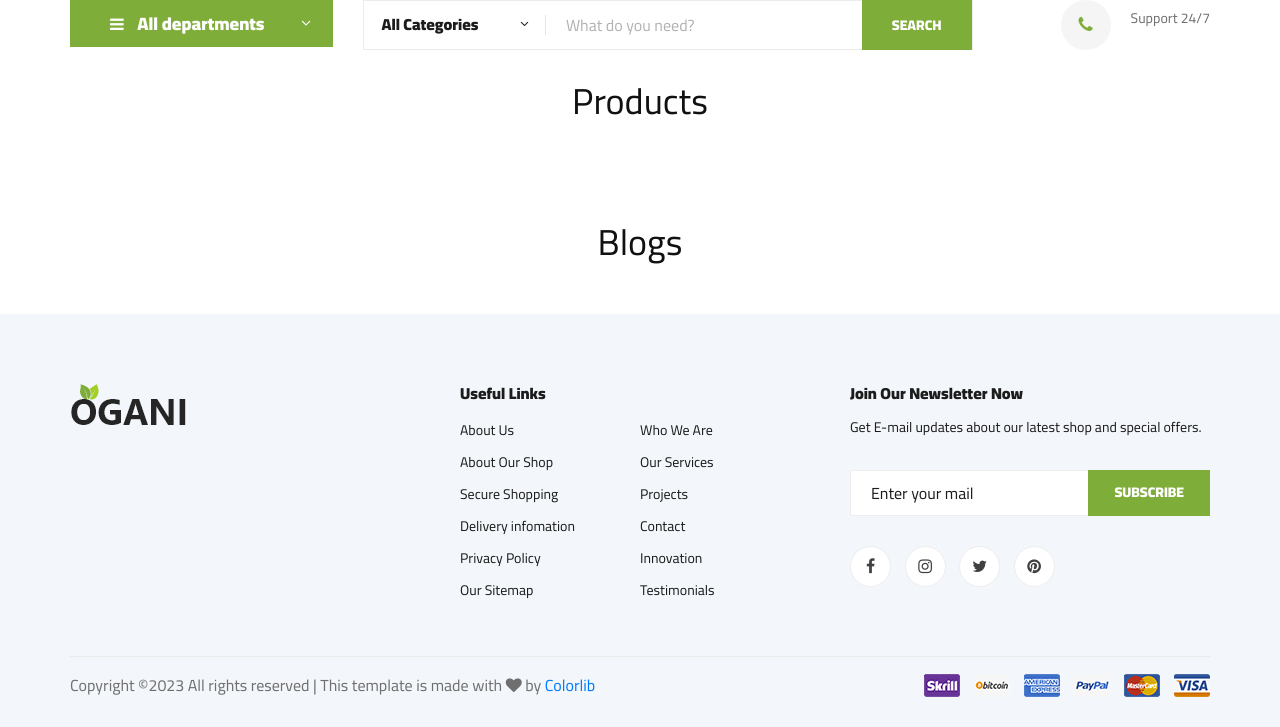
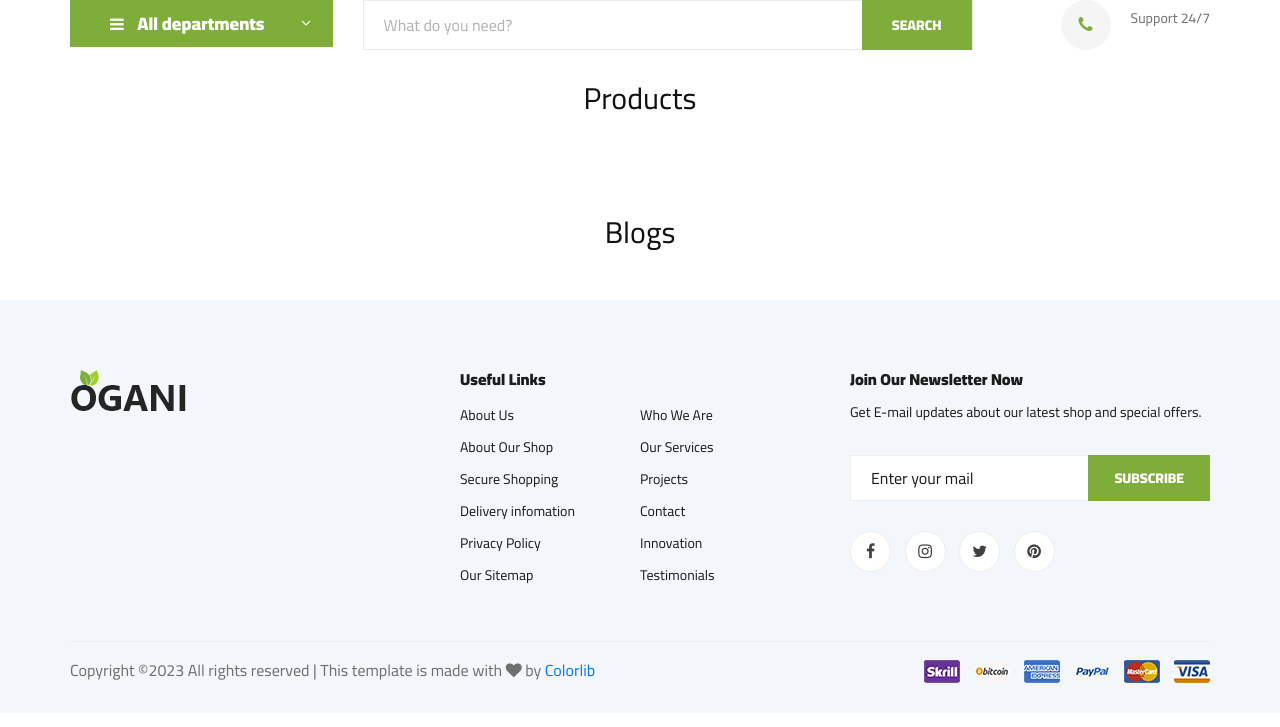
Before and after one commit to Semedw/Ogani_Master, a Django app: template core/templates/search.html in a window 1280 px wide. Shown: the part 151-878 px from the top of the page. Run offline with Django 4.2, Linux system fonts and the light colour scheme; the template is opened without the code that fills it, so the values that code supplies are empty; some libraries are stand-ins or nearby versions.

Commit message:
search improvements

```diff
--- a/core/templates/blog-details.html
+++ b/core/templates/blog-details.html
@@ -104,10 +104,6 @@
                     <div class="hero__search">
                         <div class="hero__search__form">
                             <form action="#">
-                                <div class="hero__search__categories">
-                                    All Categories
-                                    <span class="arrow_carrot-down"></span>
-                                </div>
                                 <input name="blog_details_hero_search" type="text" placeholder="What do yo u need?">
                                 <button type="submit" class="site-btn">SEARCH</button>
                             </form>
--- a/core/templates/blog.html
+++ b/core/templates/blog.html
@@ -96,10 +96,6 @@
                     <div class="hero__search">
                         <div class="hero__search__form">
                             <form action="#">
-                                <div class="hero__search__categories">
-                                    All Categories
-                                    <span class="arrow_carrot-down"></span>
-                                </div>
                                 <input name="blog_hero_search" type="text" placeholder="What do yo u need?">
                                 <button type="submit" class="site-btn">SEARCH</button>
                             </form>
--- a/core/templates/contact.html
+++ b/core/templates/contact.html
@@ -94,10 +94,6 @@
                     <div class="hero__search">
                         <div class="hero__search__form">
                             <form action="#">
-                                <div class="hero__search__categories">
-                                    All Categories
-                                    <span class="arrow_carrot-down"></span>
-                                </div>
                                 <input name="contact_hero_search" type="text" placeholder="What do yo u need?">
                                 <button type="submit" class="site-btn">SEARCH</button>
                             </form>
--- a/core/templates/search.html
+++ b/core/templates/search.html
@@ -30,12 +30,8 @@
         <div class="col-lg-9">
           <div class="hero__search">
             <div class="hero__search__form">
-              <form action="#">
-                <div class="hero__search__categories">
-                  All Categories
-                  <span class="arrow_carrot-down"></span>
-                </div>
-                <input type="text" placeholder="What do you need?">
+              <form action="{% url 'search' %}">
+                <input name="search_hero_search" type="text" placeholder="What do you need?">
                 <button type="submit" class="site-btn">SEARCH</button>
               </form>
             </div>
@@ -58,7 +54,7 @@
   <!-- Search Results -->
   <div class="container">
     <!-- Product Results -->
-    <h2 class="section-title">Products</h2>
+    <h3 class="section-title">Products</h3>
     <div class="row">
       {% for product in products %}
       <div class="col-lg-4 col-md-6 col-sm-6">
@@ -82,7 +78,7 @@
 
   <!-- Blogs Results -->
   <section>
-    <h2 class="section-title mt-5">Blogs</h2>
+    <h3 class="section-title mt-5">Blogs</h3>
     <div class="row">
       {% for blog in blogs %}
       <div class="col-lg-3 col-md-3 col-sm-6">
--- a/core/templates/shop-details.html
+++ b/core/templates/shop-details.html
@@ -105,10 +105,6 @@
                     <div class="hero__search">
                         <div class="hero__search__form">
                             <form action="#">
-                                <div class="hero__search__categories">
-                                    All Categories
-                                    <span class="arrow_carrot-down"></span>
-                                </div>
                                 <input name="shop_details_hero_search" type="text" placeholder="What do yo u need?">
                                 <button type="submit" class="site-btn">SEARCH</button>
                             </form>
--- a/core/templates/shop-grid.html
+++ b/core/templates/shop-grid.html
@@ -99,10 +99,6 @@
                     <div class="hero__search">
                         <div class="hero__search__form">
                             <form action="#">
-                                <div class="hero__search__categories">
-                                    All Categories
-                                    <span class="arrow_carrot-down"></span>
-                                </div>
                                 <input name="shop_hero_search" type="text" placeholder="What do yo u need?">
                                 <button type="submit" class="site-btn">SEARCH</button>
                             </form>
--- a/core/urls.py
+++ b/core/urls.py
@@ -2,7 +2,7 @@ from django.urls import path
 
 from core.views import (index, shop, blog, contact, shop_details,
                         blog_details, checkout, shopping_cart,
-                        discount_details, departments,
+                        discount_details, departments, search
 )
 
 urlpatterns = [
@@ -16,6 +16,6 @@ urlpatterns = [
     path('checkout/', checkout, name='checkout'),
     path('shopping-cart/', shopping_cart, name='shopping_cart'),
     path('departments/<slug:slug>', departments, name='departments'),
-    # path('search/', search, name="search")
+    path('search/', search, name="search")
 
 ]
```
Also changed, not shown: core/views.py (+16 -18 lines).
